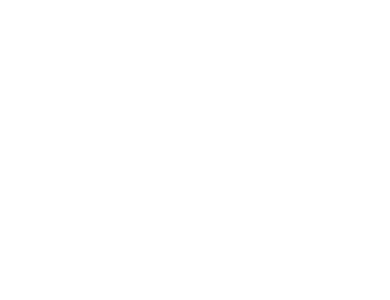
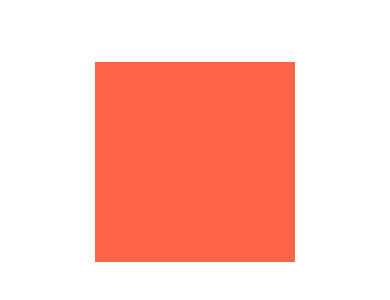
Before and after one commit to Young-BLUE/react-native-langApp, a React Native app: screen / in a window 390 px wide. Shown: the part 260-560 px from the top of the page. Built offline with nearby package versions, Linux system fonts and the light colour scheme.

Commit message:
애니메이션을 직접 구현하면 이렇게 단순한 움직임에 더러운 코드가 생긴다

```diff
--- a/App.js
+++ b/App.js
@@ -1,6 +1,45 @@
-import React from "react";
+import React, { useEffect, useState } from "react";
 import styled from "styled-components/native";
 
+const Container = styled.View`
+  flex: 1;
+  justify-content: center;
+  align-items: center;
+`;
+const Box = styled.TouchableOpacity`
+  background-color: tomato;
+  width: 200px;
+  height: 200px;
+`;
+
 export default function App() {
-  return null;
+  const [y, setY] = useState(0);
+  const [intervalId, setIntervalId] = useState(null);
+  const [way, setWay] = useState(false);
+  const moveUp = () => {
+    if (!way) {
+      setIntervalId(setInterval(() => setY((prev) => prev + 5), 10));
+    } else {
+      setIntervalId(setInterval(() => setY((prev) => prev - 5), 10));
+    }
+  };
+  useEffect(() => {
+    if (!way && y === 200) {
+      clearInterval(intervalId);
+      setWay(!way);
+    } else if (way && y === 0) {
+      clearInterval(intervalId);
+      setWay(!way);
+    }
+  }, [y, intervalId]);
+  return (
+    <Container>
+      <Box
+        onPress={moveUp}
+        style={{
+          transform: [{ translateY: y }],
+        }}
+      />
+    </Container>
+  );
 }
```
